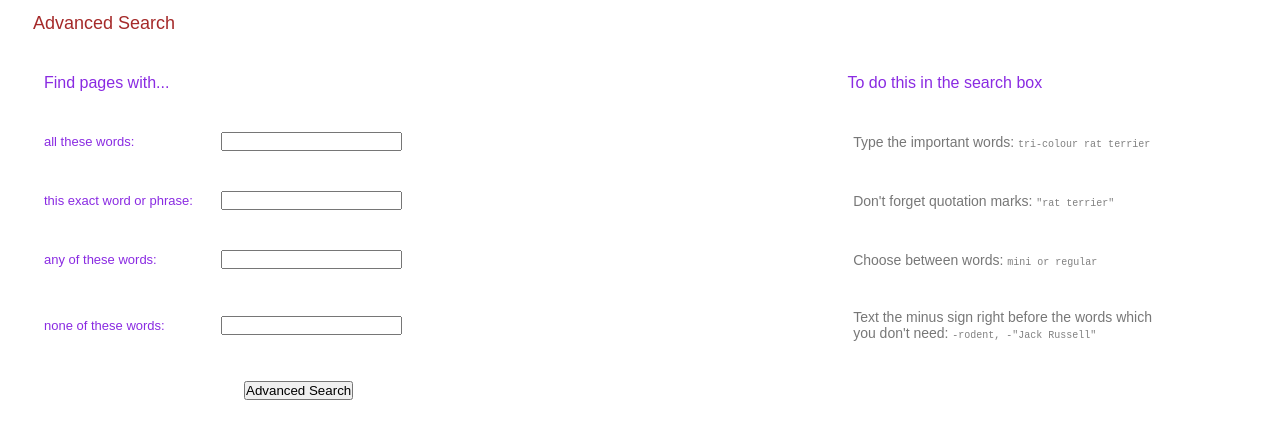
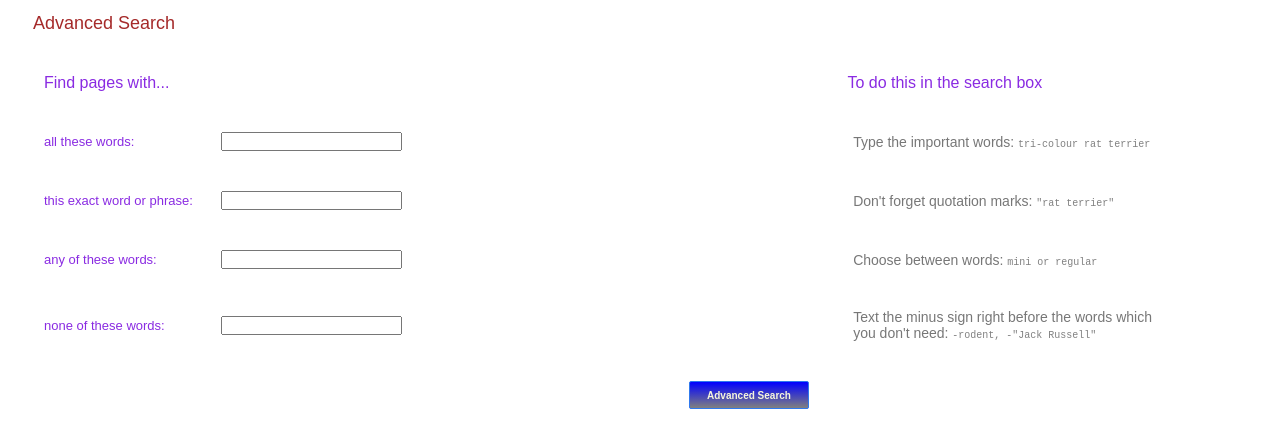
Before and after one commit to pavelmaximov1997/CS_50_project0, a plain HTML site: page advancedPage.html in a window 1280 px wide. Shown: the part 69-516 px from the top of the page. Drawn offline with Linux system fonts and the light colour scheme.

Commit message:
Update advancedPage.html

```diff
--- a/advancedPage.html
+++ b/advancedPage.html
@@ -65,7 +65,7 @@
 
             <div class="inputOne">
                 <div class="textDes"></div>
-                <div class="input-field">
+                <div class="button">
                     <input type="submit" value="Advanced Search" name="btnK"/>
                 </div>
 
```
